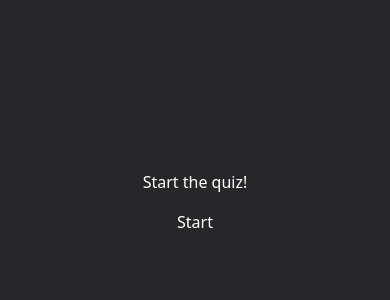
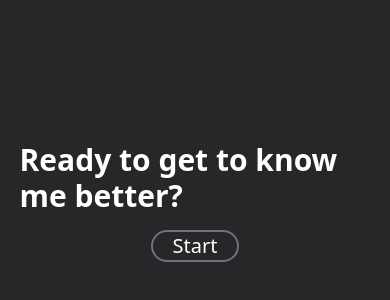
Before and after one commit to zebicv/quiz-about-me-react, a React (Vite) app: page / in a window 390 px wide. Shown: the part 220-520 px from the top of the page. Built offline with nearby package versions, Linux system fonts and the light colour scheme; data requests are answered from the project's data file.

Commit message:
responsive design implementation

```diff
--- a/data/questions.json
+++ b/data/questions.json
@@ -13,7 +13,7 @@
       "points": 10
     },
     {
-      "question": "Which was the first year I had my first programming experience?",
+      "question": "In which year I had my first programming experience?",
       "options": [2021, 2018, 2022, 2024],
       "correctOption": 0,
       "points": 10
--- a/index.html
+++ b/index.html
@@ -7,8 +7,8 @@
     <link href="./index.css" rel="stylesheet" />
     <title>Quiz</title>
   </head>
-  <body class="bg-zinc-800 flex justify-center items-center">
-    <div id="root"></div>
+  <body class="bg-zinc-800">
+    <div id="root" class="flex justify-center items-center"></div>
     <script type="module" src="/src/main.tsx"></script>
   </body>
 </html>
--- a/src/App.tsx
+++ b/src/App.tsx
@@ -12,7 +12,7 @@ import Footer from "./Footer";
 
 const API = "http://localhost:8000/questions";
 
-const SECS_PER_QUESTION = 1;
+const SECS_PER_QUESTION = 30;
 
 const initialState = {
   questions: [],
@@ -108,7 +108,6 @@ function App() {
   );
 
   const isAnswered = answer !== null ? true : false;
-  // const numQuestios = questions.length;
 
   useEffect(() => {
     async function apiCall() {
--- a/src/FinishScreen.tsx
+++ b/src/FinishScreen.tsx
@@ -7,7 +7,7 @@ function FinishScreen({ score, maxPossibleScore, dispatch, highscore }) {
 
   return (
     <div>
-      <p className="text-white bg-sky-500 px-20 py-4 rounded-full mb-2">
+      <p className="text-white bg-sky-500 px-10 sm:px-20 py-4 rounded-full mb-2">
         You scored <span className="font-semibold">{score}</span> out of{" "}
         <span className="font-semibold">{maxPossibleScore}</span> ({percentage}
         %)
--- a/src/MainEl.tsx
+++ b/src/MainEl.tsx
@@ -1,6 +1,6 @@
 function MainEl({ children }) {
   return (
-    <main className="min-h-screen flex flex-col justify-center items-center">
+    <main className="sm:w-[600px] min-h-screen flex flex-col justify-center items-center w-[90%]">
       {children}
     </main>
   );
--- a/src/Progress.tsx
+++ b/src/Progress.tsx
@@ -5,8 +5,8 @@ function Progress({ questions, index, score, maxPossibleScore }) {
   return (
     <div className="text-white mb-10 w-full">
       <progress
-        className="w-full rounded-full overflow-hidden w3-red"
-        value={index}
+        className="w-full rounded-full overflow-hidden bg-green-500"
+        value={index + 1}
         max={questionsLength}
       ></progress>
       <div className="flex justify-between">
--- a/src/Question.tsx
+++ b/src/Question.tsx
@@ -5,8 +5,8 @@ function Question({ question, dispatch, answer }) {
   const correctAnswer = question["correctOption"]; //1
 
   return (
-    <div className="flex flex-col min-w-[600px] mb-5">
-      <p className="text-white mb-4 text-xl font-semibold">
+    <div className="flex flex-col mb-5 w-full">
+      <p className="text-white mb-4 text-xl font-semibold text-wrap sm:text-left">
         {question?.question}
       </p>
       <ul className="flex flex-col gap-3 mb-4">
--- a/src/StartScreen.tsx
+++ b/src/StartScreen.tsx
@@ -4,9 +4,16 @@ function StartScreen({ dispatch }) {
   };
 
   return (
-    <div className="text-white flex flex-col gap-4">
-      <p>Start the quiz!</p>
-      <button onClick={handleStartGame}>Start</button>
+    <div className="text-white flex flex-col gap-4 text-xl items-center">
+      <p className="text-3xl max-w-[600px] font-semibold">
+        Ready to get to know me better?
+      </p>
+      <button
+        onClick={handleStartGame}
+        className="border-2 border-zinc-500 rounded-full w-1/4"
+      >
+        Start
+      </button>
     </div>
   );
 }
--- a/src/Timer.tsx
+++ b/src/Timer.tsx
@@ -13,7 +13,7 @@ function Timer({ secondsRemaining, dispatch }) {
   }, []);
 
   return (
-    <div className="bg-zinc-500 px-6 py-4 rounded-full">
+    <div className="border-zinc-500 border-2 px-6 py-4 rounded-full">
       {minutes < 10 && "0"}
       {minutes}:{seconds < 10 && "0"}
       {seconds}
```
